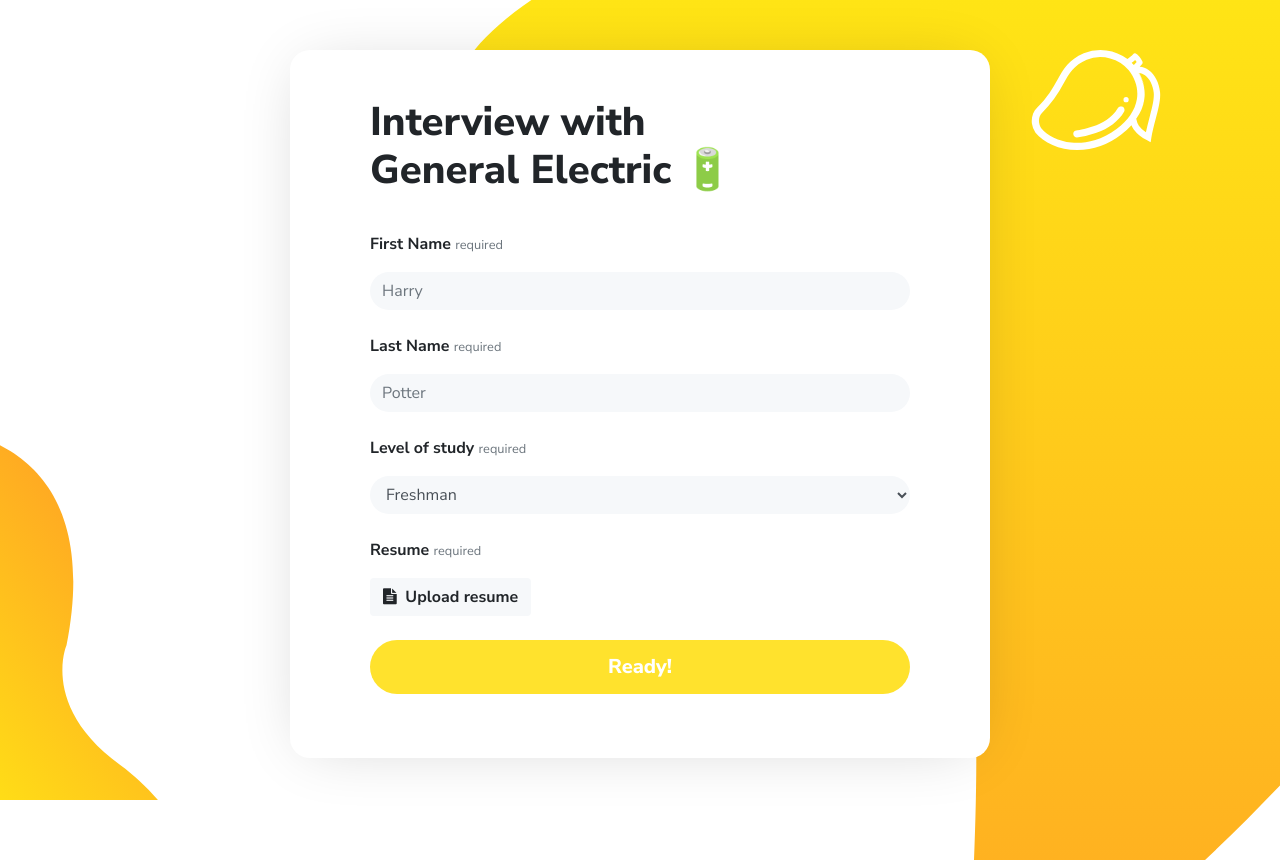
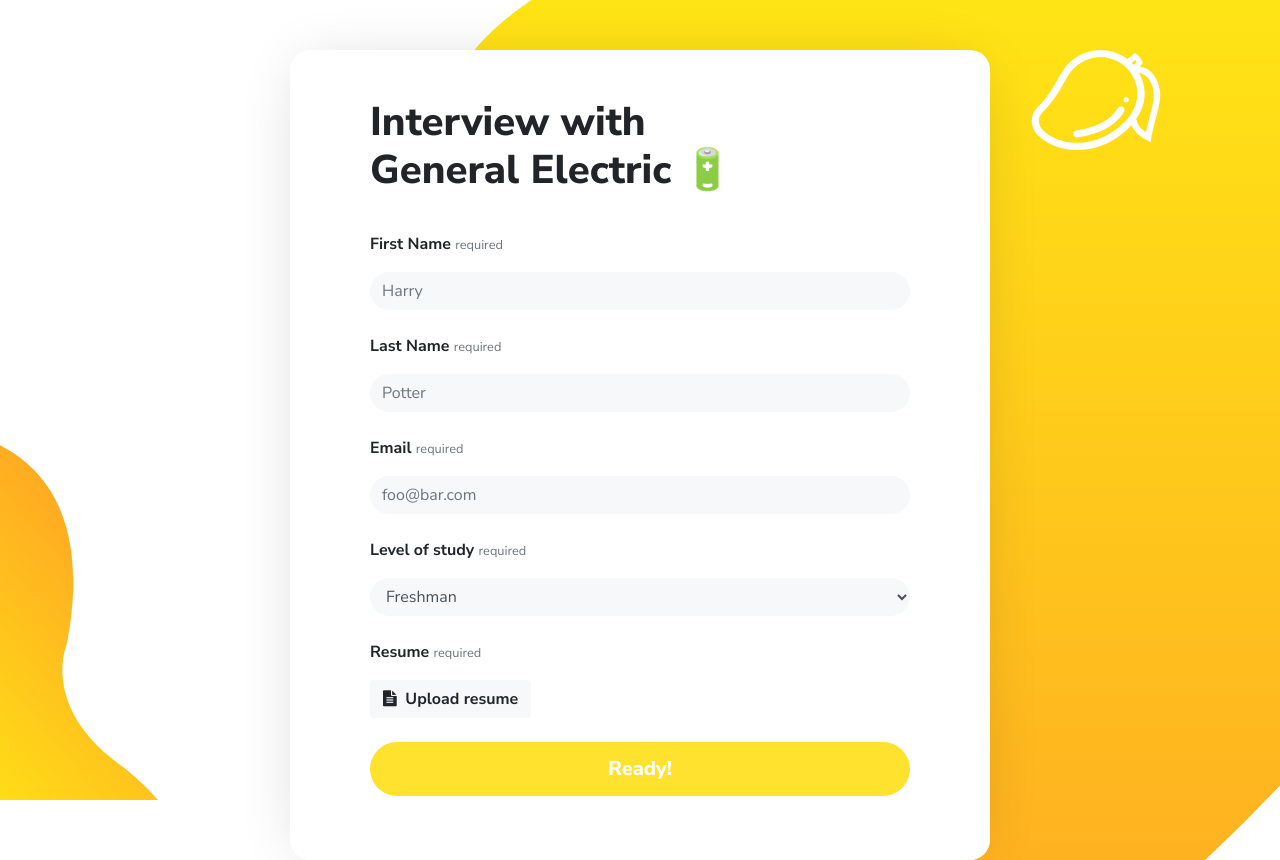
Before and after one commit to MangoHacks/mango-2019, a React (Create React App) app: page /interview-ge in a window 1280 px wide. Built offline with nearby package versions, Linux system fonts and the light colour scheme; what flubber would draw is missing.

Commit message:
added email field

```diff
--- a/src/components/Applications/Carnival.js
+++ b/src/components/Applications/Carnival.js
@@ -104,6 +104,25 @@ class Carnival extends React.Component {
                   />
                 </div>
 
+                {/* Email */}
+                <div className="form-group">
+                  <label htmlFor="email">
+                    Email&nbsp;
+                    <span className="text-muted">
+                      <small>required</small>
+                    </span>
+                  </label>
+                  <input
+                    required
+                    name="email"
+                    type="email"
+                    className="form-control"
+                    aria-describedby="email"
+                    placeholder="foo@bar.com"
+                    autoComplete="off"
+                  />
+                </div>
+
                 {/* LevelOfStudy */}
                 <div className="form-group">
                   <label htmlFor="levelOfStudy">
--- a/src/components/Applications/Express.js
+++ b/src/components/Applications/Express.js
@@ -139,6 +139,25 @@ class Express extends React.Component {
                   </select>
                 </div>
 
+                {/* Email */}
+                <div className="form-group">
+                  <label htmlFor="email">
+                    Email&nbsp;
+                    <span className="text-muted">
+                      <small>required</small>
+                    </span>
+                  </label>
+                  <input
+                    required
+                    name="email"
+                    type="email"
+                    className="form-control"
+                    aria-describedby="email"
+                    placeholder="foo@bar.com"
+                    autoComplete="off"
+                  />
+                </div>
+
                 {/* resume*/}
                 <div className="form-group">
                   <label htmlFor="resume">
--- a/src/components/Applications/GE.js
+++ b/src/components/Applications/GE.js
@@ -112,6 +112,25 @@ class Ge extends React.Component {
                   />
                 </div>
 
+                {/* Email */}
+                <div className="form-group">
+                  <label htmlFor="email">
+                    Email&nbsp;
+                    <span className="text-muted">
+                      <small>required</small>
+                    </span>
+                  </label>
+                  <input
+                    required
+                    name="email"
+                    type="email"
+                    className="form-control"
+                    aria-describedby="email"
+                    placeholder="foo@bar.com"
+                    autoComplete="off"
+                  />
+                </div>
+
                 {/* LevelOfStudy */}
                 <div className="form-group">
                   <label htmlFor="levelOfStudy">
```
